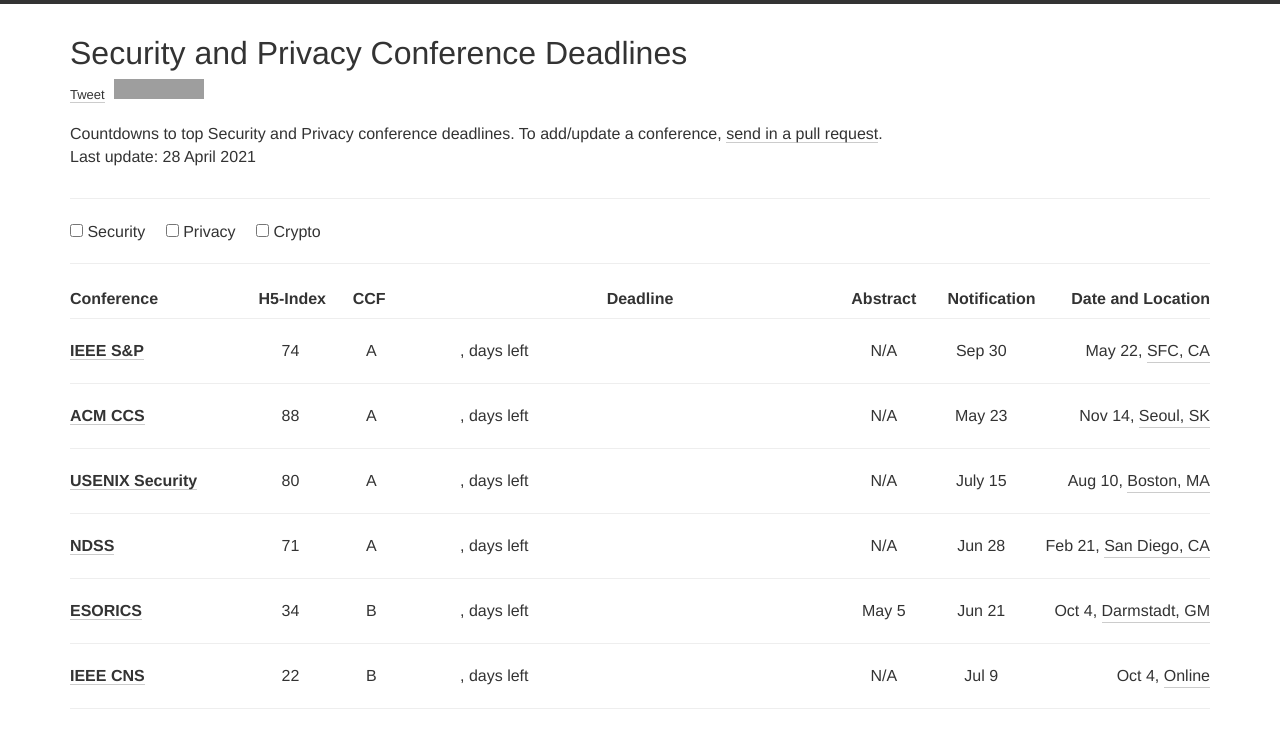
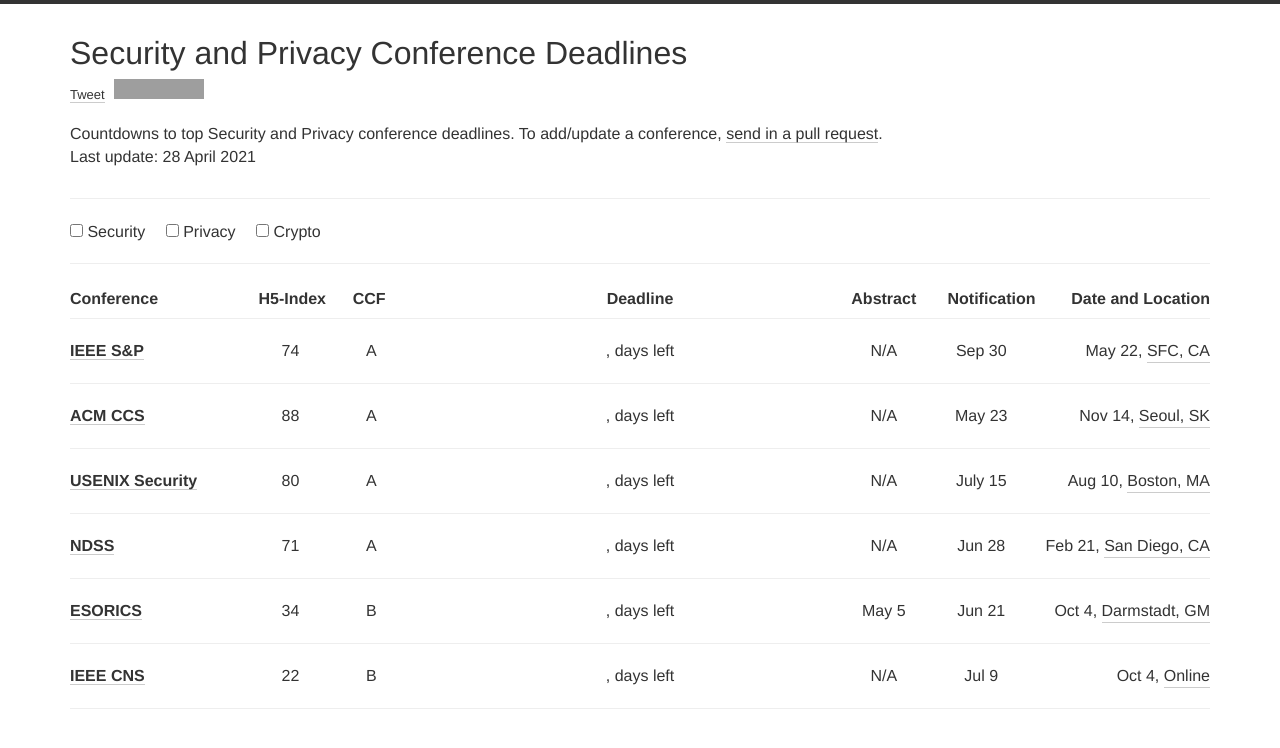
Before and after one commit to jianghaizhi/conference, a Jekyll site: the page built from index.html, in a window 1280 px wide. Shown: the top 748 px of the page. Built offline with Jekyll 4.4.1, drawn with Linux system fonts in a browser that asks for light colours; nearby versions of some CDN libraries; comment, search, counter and statistics services are not loaded; grey boxes are pictures that could not be loaded.

Commit message:
Update index.html

```diff
--- a/index.html
+++ b/index.html
@@ -68,7 +68,7 @@
               <div class="col-xs-12 col-md-4">
                 <font font-size:1em; style="font-weight:bold;"><a target="black" href="{{conf.link}}">{{conf.name}}</a></font><font font-size:1em; style="float:right">{{conf.hindex}}&nbsp;&nbsp;&nbsp;&nbsp;&nbsp;&nbsp;&nbsp;&nbsp;&nbsp;&nbsp;&nbsp;&nbsp;&nbsp;&nbsp;&nbsp;{{conf.rank}}&nbsp;&nbsp;&nbsp;&nbsp;&nbsp;&nbsp;&nbsp;&nbsp;&nbsp;&nbsp;&nbsp;&nbsp;</font>
               </div>
-                <div class="col-xs-12 col-md-4">
+                <div align="center" class="col-xs-12 col-md-4">
                 <font><span class="deadline-time"></span>, <b><span class="timer"></span></b> days left</font>
               </div>
             <div align="center" class="col-xs-12 col-md-1">
```
